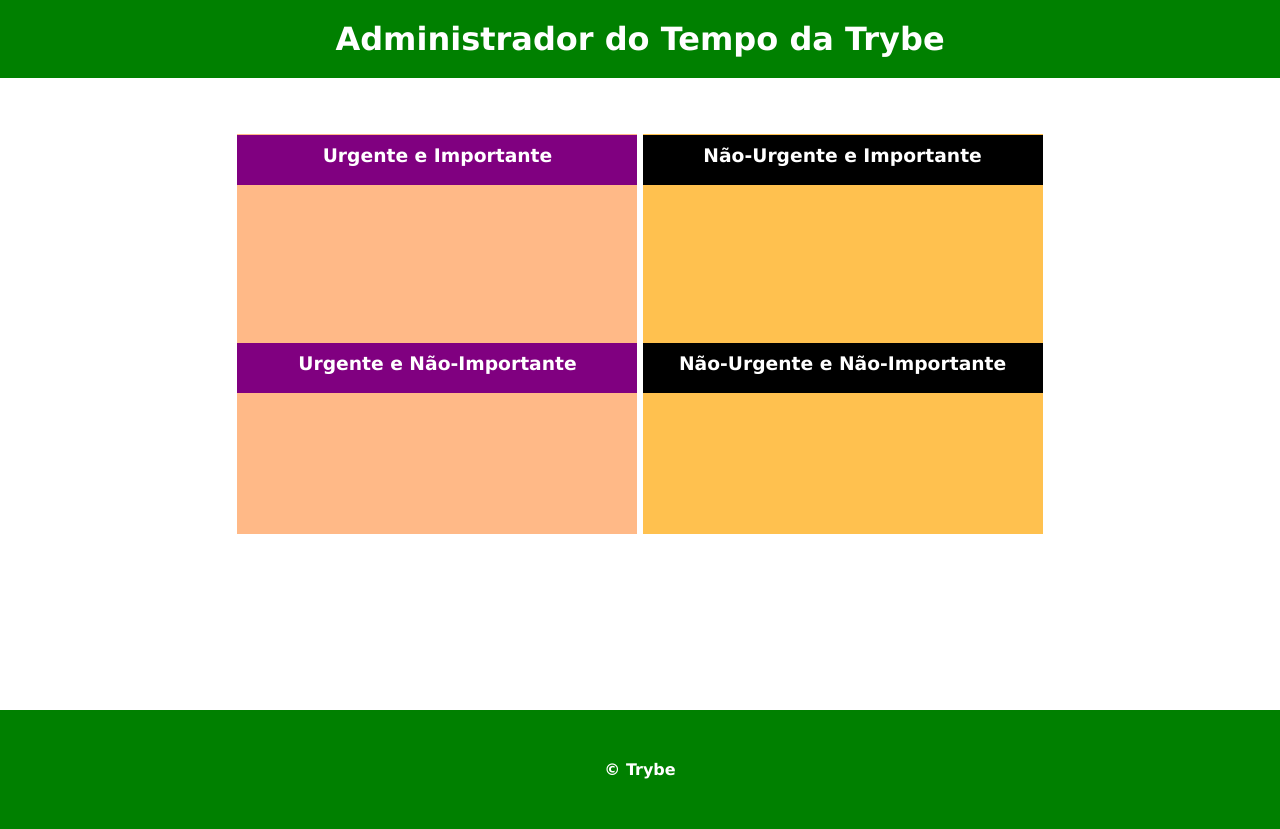
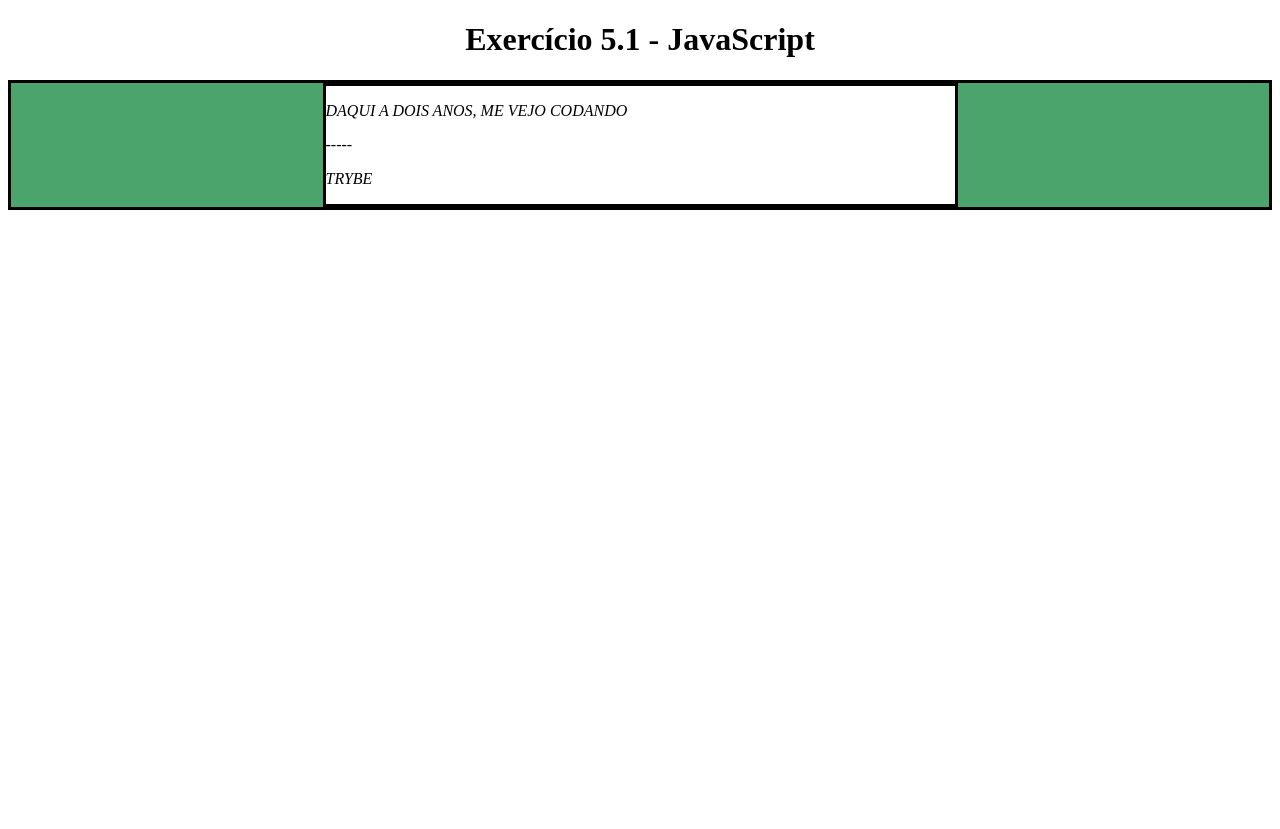
Before and after one commit to joaomanoelsoares/Exercicios-Trybe, a plain HTML site: page index.html in a window 1280 px wide. After the commit the page ends 800 px from the top, so only its background shows below. Drawn offline with Linux system fonts and the light colour scheme.

Commit message:
Exercício adicionado!

```diff
--- a/index.html
+++ b/index.html
@@ -1,39 +1,112 @@
-<!--EXPLICAÇÃO: Criar uma página manipulando o CSS apenas através do DOM-->
+<!DOCTYPE html>
+<html>
 
-<!DOCTYPE html>
-<html lang="pt-br">
-  <head>
-    <meta charset="UTF-8">
-    <meta name="viewport" content="width=device-width, initial-scale=1.0">
-    <link rel="stylesheet" href="style.css">
-    <title>Administrador do Tempo</title>
-  </head>
-  <body id="container">
-    <header id="header-container">
-      <h1>Administrador do Tempo da Trybe</h1>
-    </header>
+<head>
+  <meta charset="UTF-8" />
+  <meta name="viewport" content="width=device-width" />
+  <title>Exercício 5.1</title>
 
-    <section class="emergency-tasks">
-      <div>
-        <h3>Urgente e Importante</h3>
-      </div>
-      <div>
-        <h3>Urgente e Não-Importante</h3>
-      </div>
+  <style>
+    main,
+    section {
+      border-color: black;
+      border-style: solid;
+    }
+
+    .title {
+      text-align: center;
+    }
+
+    .main-content {
+      background-color: yellow;
+    }
+
+    .main-content .center-content {
+      background-color: red;
+      width: 50%;
+      margin: 0 auto;
+    }
+
+    .main-content .center-content p {
+      font-style: italic;
+    }
+  </style>
+</head>
+
+<body>
+  <header>
+    <h1 class="title">Exercício 5.1 - JavaEscripito </h1>
+  </header>
+  <main class="main-content">
+    <section class="center-content">
+      <p>Texto padrão do nosso site</p>
+      <p>-----</p>
+      <p>Trybe</p>
     </section>
+  </main>
+  <script>
 
-    <section class="no-emergency-tasks">
-      <div>
-        <h3>Não-Urgente e Importante</h3>
-      </div>
-      <div>
-        <h3>Não-Urgente e Não-Importante</h3>
-      </div>
-    </section>
+    let turn = true;
 
-    <footer id="footer-container">
-      <div>&copy; Trybe</div>
-    </footer>
-    <script src="index.js"></script>
-  </body>
+    function changeParagraphText(){
+    document.getElementsByTagName("p")[0].innerText = "Daqui a dois anos, me vejo codando"
+    }
+
+    function changeRedSquare(){
+    let colorMain = document.getElementsByClassName("main-content")
+    for (i = 0; i < colorMain.length; i += 1) {
+      colorMain[i].style.backgroundColor = "rgb(76,164,109)";
+    }
+  }
+    function changeSquareColor(){
+    let colorMainRed = document.getElementsByClassName("center-content")
+    for (i = 0; i < colorMainRed.length; i += 1) {
+      colorMainRed[i].style.backgroundColor = "white";
+    }
+}
+
+    function correctTitle(){
+      let changeText = document.getElementsByClassName("title")
+    for (i = 0; i < changeText.length; i += 1) {
+      changeText[i].innerText = "Exercício 5.1 - JavaScript";
+    }
+ }
+
+ function changeParagraphTextUpper(){
+    document.getElementsByTagName("p")[0].style.textTransform = "uppercase";
+    document.getElementsByTagName("p")[1].style.textTransform = "uppercase";
+    document.getElementsByTagName("p")[2].style.textTransform = "uppercase";
+    }
+
+  function showConsoleLog(){
+    console.log(document.getElementsByTagName("p")[0].innerHTML);
+    console.log(document.getElementsByTagName("p")[1].innerHTML);
+    console.log(document.getElementsByTagName("p")[2].innerHTML);
+  }
+
+  if(turn === true){
+    changeSquareColor();
+    changeParagraphText();
+    changeRedSquare();
+    correctTitle();
+    changeParagraphTextUpper();
+    showConsoleLog();
+    }else if(turn === false){
+    }
+
+    /*
+    Aqui você vai modificar os elementos já existentes utilizando apenas as funções:
+    - document.getElementById()
+    - document.getElementsByClassName()
+    - document.getElementsByTagName()
+Crie uma função que mude o texto na tag <p> para uma descrição de como você se vê daqui a 2 anos. (Não gaste tempo pensando no texto e sim realizando o exercício)
+Crie uma função que mude a cor do quadrado amarelo para o verde da Trybe (rgb(76,164,109)).
+Crie uma função que mude a cor do quadrado vermelho para branco.
+Crie uma função que corrija o texto da tag <h1>.
+Crie uma função que modifique todo o texto da tag <p> para maiúsculo.
+Crie uma função que exiba o conteúdo de todas as tags <p> no console.
+    */
+  </script>
+</body>
+
 </html>
```
